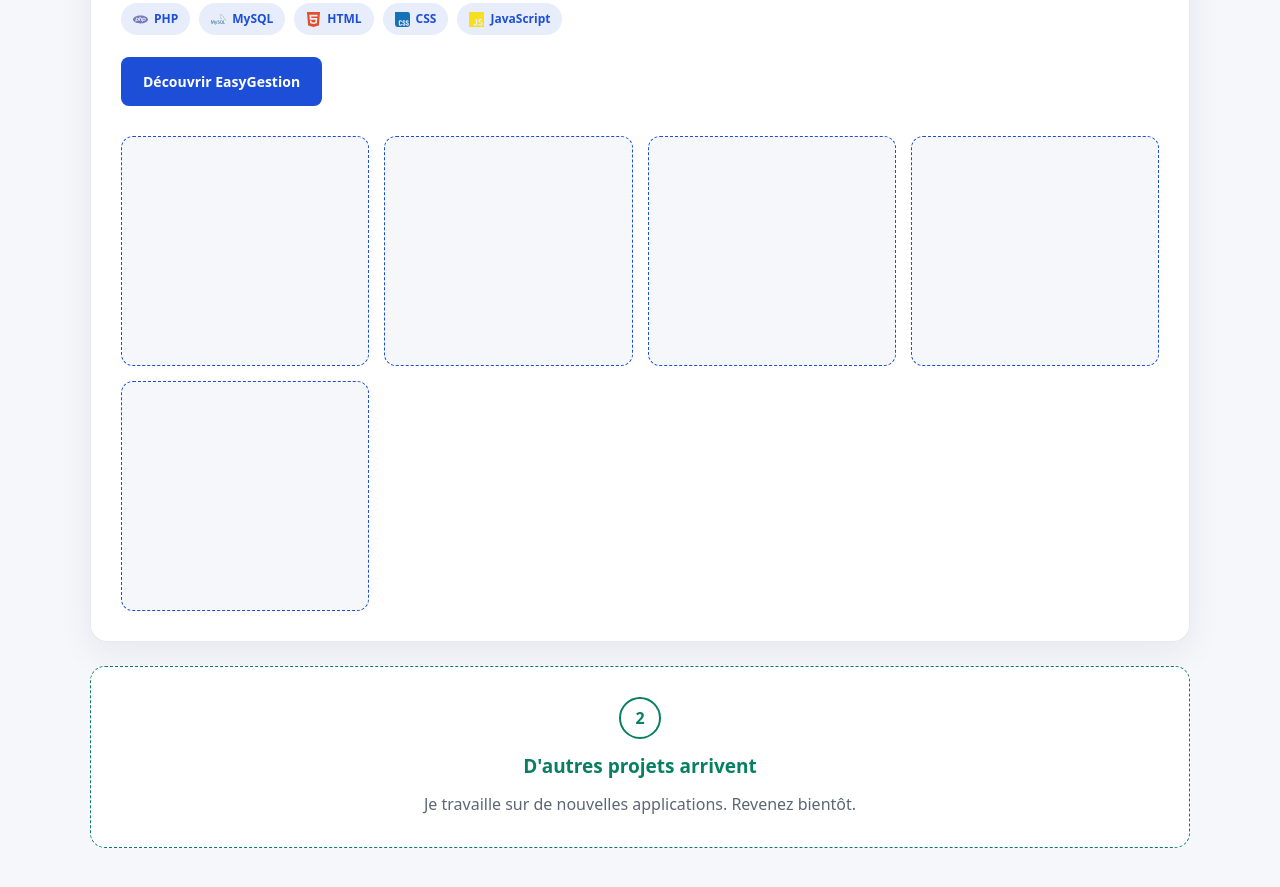
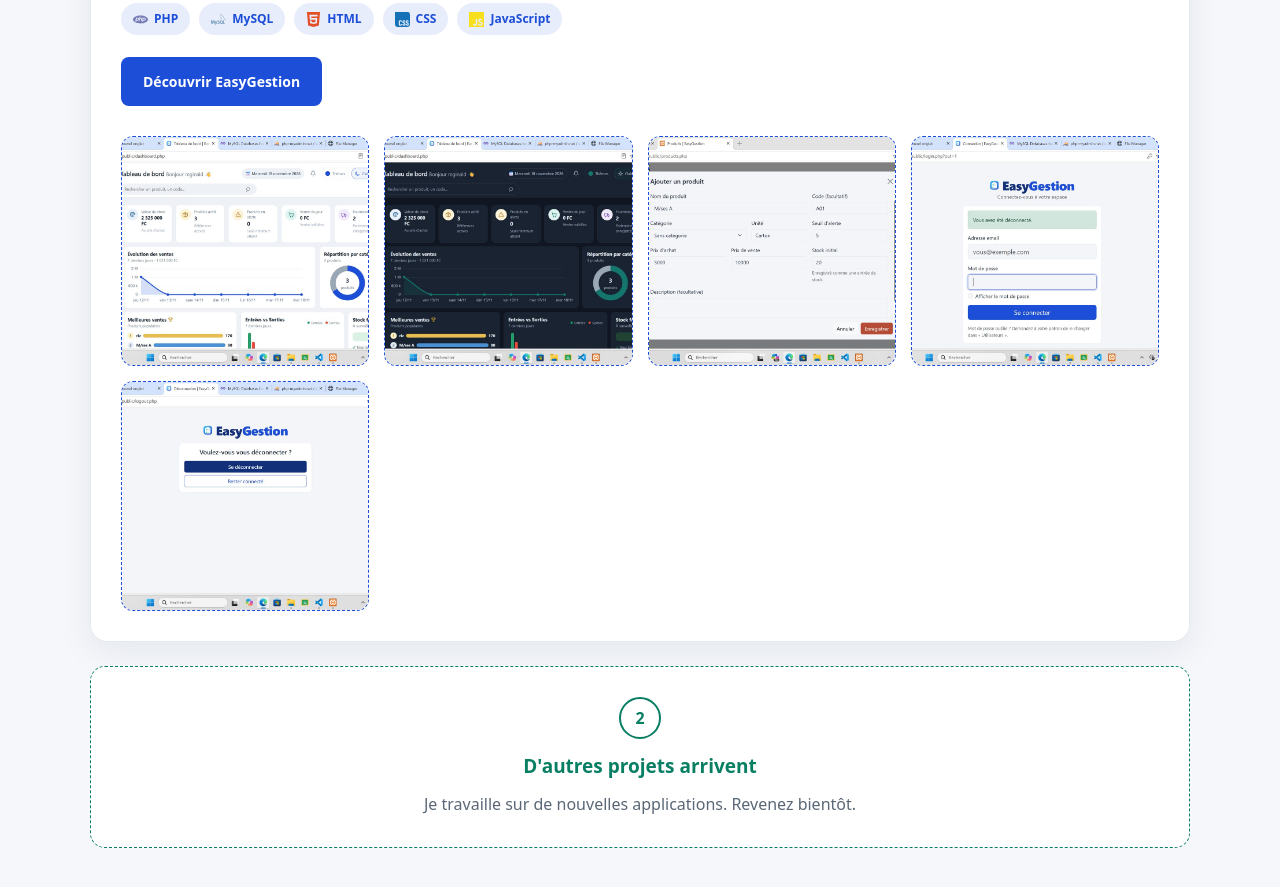
Before and after one commit to kitengereginaldo23-oss/kitengereginaldo23.github.io, a plain HTML site: page index.html in a window 1280 px wide. Shown: the part 2565-3452 px from the top of the page. Drawn offline with Linux system fonts and the light colour scheme; files whose address does not match are found by name.

Commit message:
Update index.html

```diff
--- a/index.html
+++ b/index.html
@@ -419,11 +419,11 @@ footer { padding: 25px 0; text-align: center; border-top: 1px solid var(--border
         <!-- Adapte les noms de fichiers à tes captures d'écran -->
         <div class="gallery">
 
-          <div class="gallery-item"><img src="images/easygestion-1.jpg" alt="EasyGestion : capture 1" loading="lazy" onerror="this.style.display='none'"></div>
-          <div class="gallery-item"><img src="images/easygestion-2.jpg" alt="EasyGestion : capture 2" loading="lazy" onerror="this.style.display='none'"></div>
-          <div class="gallery-item"><img src="images/easygestion-3.jpg" alt="EasyGestion : capture 3" loading="lazy" onerror="this.style.display='none'"></div>
-          <div class="gallery-item"><img src="images/easygestion-4.jpg" alt="EasyGestion : capture 4" loading="lazy" onerror="this.style.display='none'"></div>
-          <div class="gallery-item"><img src="images/easygestion-5.jpg" alt="EasyGestion : capture 5" loading="lazy" onerror="this.style.display='none'"></div>
+          <div class="gallery-item"><img src="easygestion-1.jpg" alt="EasyGestion : capture 1" loading="lazy" onerror="this.style.display='none'"></div>
+          <div class="gallery-item"><img src="easygestion-2.jpg" alt="EasyGestion : capture 2" loading="lazy" onerror="this.style.display='none'"></div>
+          <div class="gallery-item"><img src="easygestion-3.jpg" alt="EasyGestion : capture 3" loading="lazy" onerror="this.style.display='none'"></div>
+          <div class="gallery-item"><img src="easygestion-4.jpg" alt="EasyGestion : capture 4" loading="lazy" onerror="this.style.display='none'"></div>
+          <div class="gallery-item"><img src="easygestion-5.jpg" alt="EasyGestion : capture 5" loading="lazy" onerror="this.style.display='none'"></div>
         </div>
       </article>
 
```
